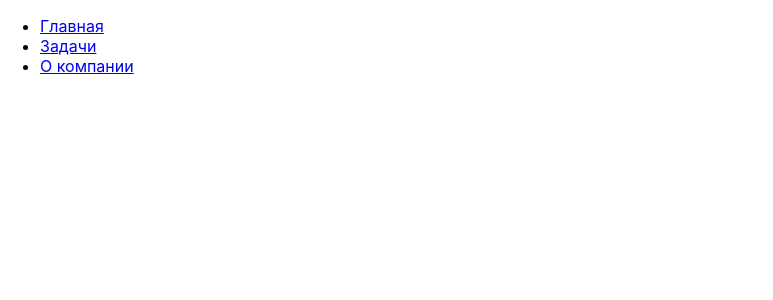
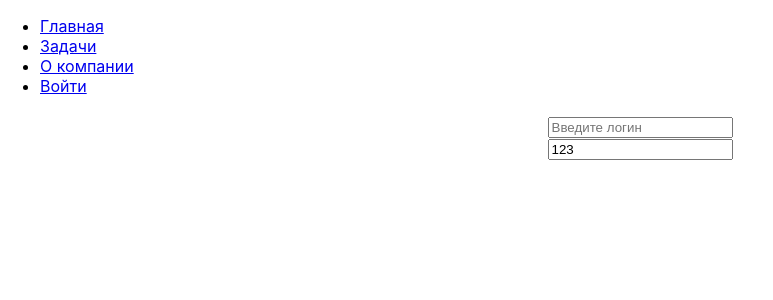
Before and after one commit to education-vk-company/lesson-6-spa, a React (Create React App) app: page /login in a window 1280 px wide. Shown: the top 300 px of the page, without its empty margins (0-773 px from the left). Built offline with nearby package versions, Linux system fonts and the light colour scheme.

Commit message:
lesson part 1

```diff
--- a/src/App.js
+++ b/src/App.js
@@ -2,6 +2,7 @@ import React, { Component } from 'react';
 import Layout from './components/Layout/Layout';
 import ToDoContainer from './containers/ToDoContainer/ToDoContainer';
 import { BrowserRouter as Router, Route} from 'react-router-dom';
+import Auth from './containers/Auth/Auth';
 
 const About = () => (
   <div>AboutPage</div>
@@ -14,6 +15,7 @@ class App extends Component {
         <Layout>
           <Route path='/task' component={ToDoContainer} />
           <Route path='/about' exact component={About} />
+          <Route path='/login' exact component={Auth} />
         </Layout>
       </Router>
     );
--- a/src/components/Header/Header.js
+++ b/src/components/Header/Header.js
@@ -12,6 +12,9 @@ const header = () => (
     <li>
       <Link to='/about'>О компании</Link>
     </li>
+    <li>
+      <Link to='/login'>Войти</Link>
+    </li>
   </ul>
 );
 
--- /dev/null
+++ b/src/components/Input/Input.js
@@ -0,0 +1,30 @@
+import React from 'react';
+
+const input = (props) => {
+  let inputElement;
+  switch (props.elementType) {
+    case 'input':
+      inputElement = <input
+        value={props.value}
+        onChange={props.changed}
+        placeholder={props.placeholder}/>;
+      break;
+    case 'textarea':
+      inputElement = <textarea placeholder={props.placeholder}>
+      </textarea>;
+      break;
+    default:
+      inputElement = <input
+        value={props.value}
+        onChange={props.changed}
+        placeholder={props.placeholder}/>;
+      break;
+  }
+  return (
+    <div>
+      {inputElement}
+    </div>
+  );
+};
+
+export default input;
--- /dev/null
+++ b/src/containers/Auth/Auth.js
@@ -0,0 +1,55 @@
+import React, { Component } from 'react';
+import Input from './../../components/Input/Input';
+
+class Auth extends Component {
+  state = {
+    loginForm: {
+      login: {
+        elementType: 'input',
+        value: '',
+      },
+      password: {
+        elementType: 'input',
+        value: '123',
+      }
+    }
+  };
+
+  handleInput = (event, key) => {
+    const newFormData = {
+      ...this.state.loginForm
+    };
+    const inputData = {
+      ...this.state.loginForm[key],
+    };
+
+    inputData.value = event.target.value;
+
+    newFormData[key] = inputData;
+    this.setState({
+      loginForm: newFormData
+    });
+  };
+
+  render() {
+    const inputs = Object
+      .keys(this.state.loginForm)
+      .map(key => {
+        const element = this.state.loginForm[key];
+        return <Input
+          key={key}
+          elementType={element.elementType}
+          value={element.value}
+          changed={(event) => this.handleInput(event, key)}
+          placeholder="Введите логин" />
+      });
+
+    return (
+      <div>
+        {inputs}
+      </div>
+    );
+  }
+}
+
+export default Auth;
```
